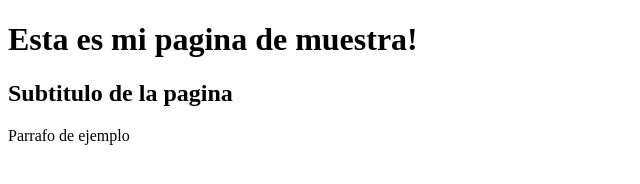
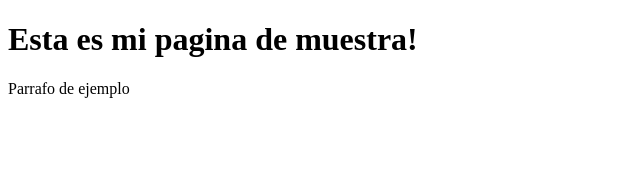
Before and after one commit to pfhirchoren/Hirchoren-devops, a plain HTML site: page portfolio/motos.html in a window 1280 px wide. Shown: the whole page, without its empty margins (0-640 px from the left). Drawn offline with Linux system fonts and the light colour scheme.

Commit message:
Se quito el subtitulo de la pagina en el archivo motos.html

```diff
--- a/portfolio/motos.html
+++ b/portfolio/motos.html
@@ -6,7 +6,6 @@
 </head>
 <body>
         <h1>Esta es mi pagina de muestra!</h1>
-        <h2>Subtitulo de la pagina</h2>
 	<p>Parrafo de ejemplo</p>
 </body>
 </html>
```
